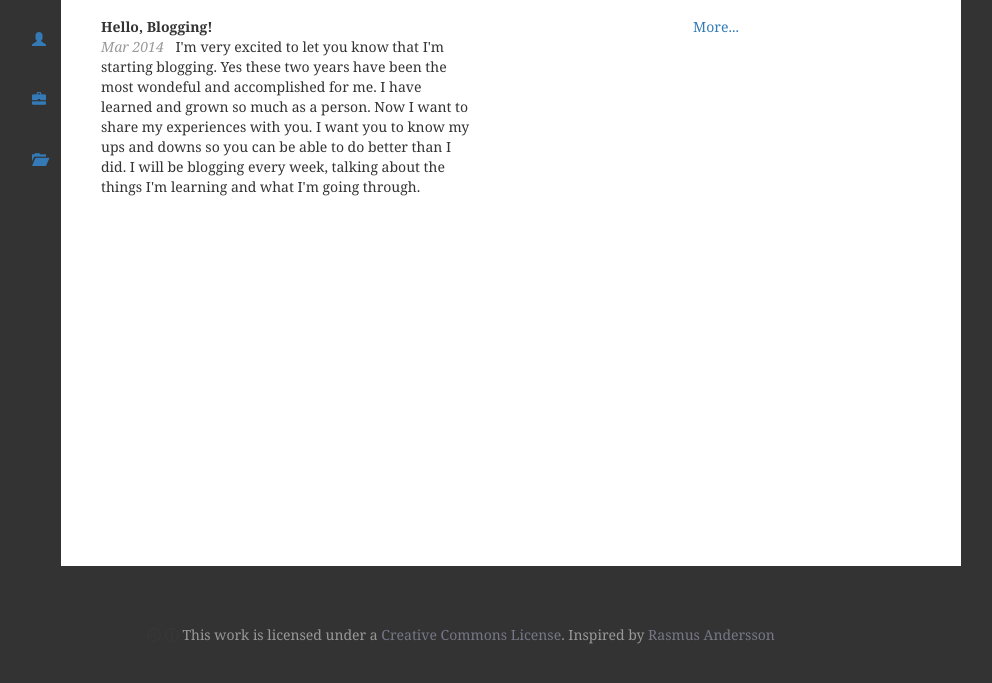
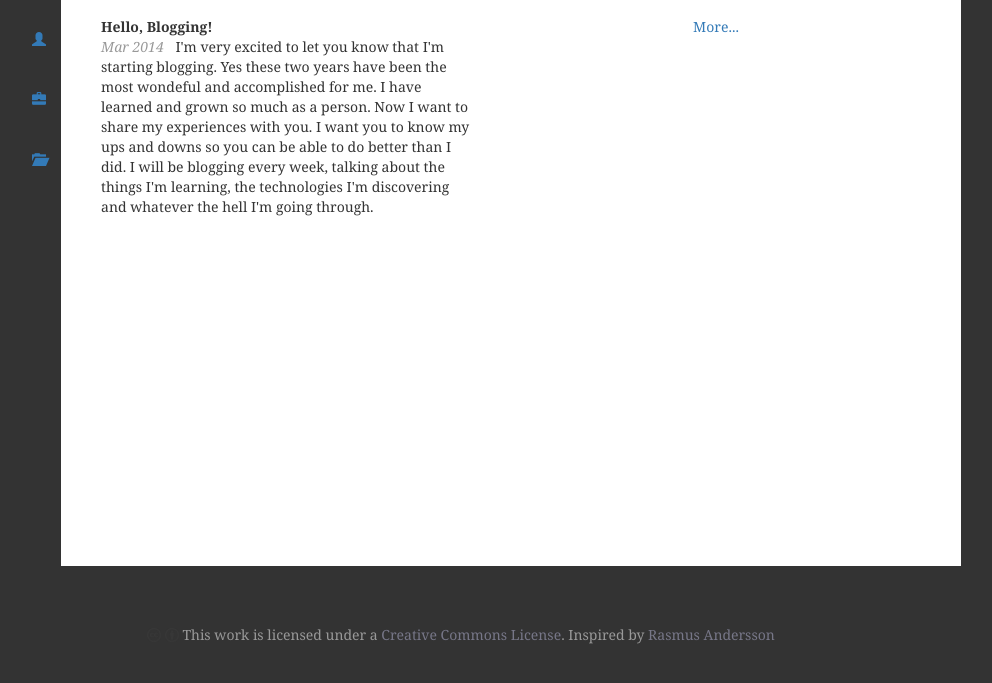
Before and after one commit to didia/thefuture2092.github.io, a Jekyll site: the page built from index.html, in a window 1280 px wide, cut to the strip 234-961 px from the top of the page. Shown: the top 683 px of the strip, without its empty margins (179-1171 px from the left). Built offline with Jekyll 4.4.1, drawn with Linux system fonts in a browser that asks for light colours; nearby versions of some CDN libraries; some web fonts are replaced; Markdown is read by kramdown in place of the engine named in the settings.

```diff
--- a/_layouts/default.html
+++ b/_layouts/default.html
@@ -72,6 +72,7 @@
 		 font-family: 'Berkshire Swash', cursive;
 	 }
 	 .container{
+		 margin-top:0px;
 		 padding-right:0px;
 		 padding-left:0px;
 
@@ -113,6 +114,15 @@
 		 display:none;
 		 padding:3px;
 	 }
+	 @media screen and (max-width: 780px) {
+  		.navigation{
+			display:none;
+		}
+		.nav-link-name{
+		 display:inline;
+		 padding:3px;
+	 }
+	}
 div.content {
   background:white;
   padding:70px 60px;
@@ -510,6 +520,7 @@
   body { zoom: 0.9; width: 680px; }
   header { margin:0; }
   footer { margin:5% 0; }
+
 }
 @media screen and (min-width: 780px) {
   body { zoom: 1; }
--- a/_posts/2014-03-16-hello-blogging.md
+++ b/_posts/2014-03-16-hello-blogging.md
@@ -1,6 +1,6 @@
 ---
 title: "Hello, Blogging!"
-description: "I'm very excited to let you know that I'm starting blogging. Yes these two years have been the most wondeful and accomplished for me. I have learned and grown so much as a person. Now I want to share my experiences with you. I want you to know my ups and downs so you can be able to do better than I did. I will be blogging every week, talking about the things I'm learning and what I'm going through. "
+description: "I'm very excited to let you know that I'm starting blogging. Yes these two years have been the most wondeful and accomplished for me. I have learned and grown so much as a person. Now I want to share my experiences with you. I want you to know my ups and downs so you can be able to do better than I did. I will be blogging every week, talking about the things I'm learning, the technologies I'm discovering and whatever the hell I'm going through. "
 og_image_url: "/images/excited.jpg"
 layout: post
 tags: Aristoe, Blogging
```
Also changed, not shown: other parts of _posts/2014-03-16-hello-blogging.md (+1 -1 lines).
